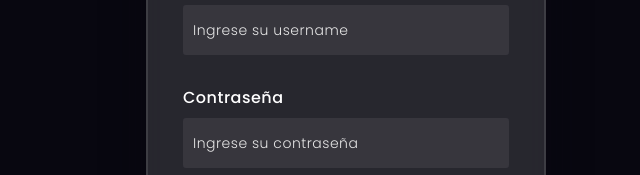
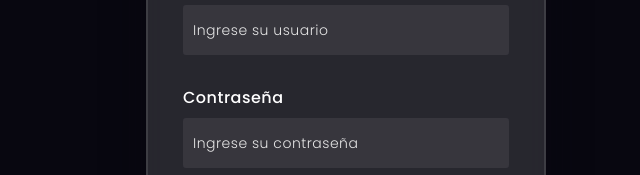
Before and after one commit to Merksand/EduTime, a plain HTML site: page index.html in a window 1280 px wide. Shown: the part 292-467 px from the top of the page, 294-934 px from the left. Drawn offline with Linux system fonts and the light colour scheme.

Commit message:
Titulos2

```diff
--- a/index.html
+++ b/index.html
@@ -168,7 +168,7 @@
         <h3>Login</h3>
 
         <label for="username">Nombre de Usuario</label>
-        <input type="text" placeholder="Ingrese su username" id="username">
+        <input type="text" placeholder="Ingrese su usuario" id="username">
 
         <label for="password">Contraseña</label>
         <input type="password" placeholder="Ingrese su contraseña" id="password">
```
